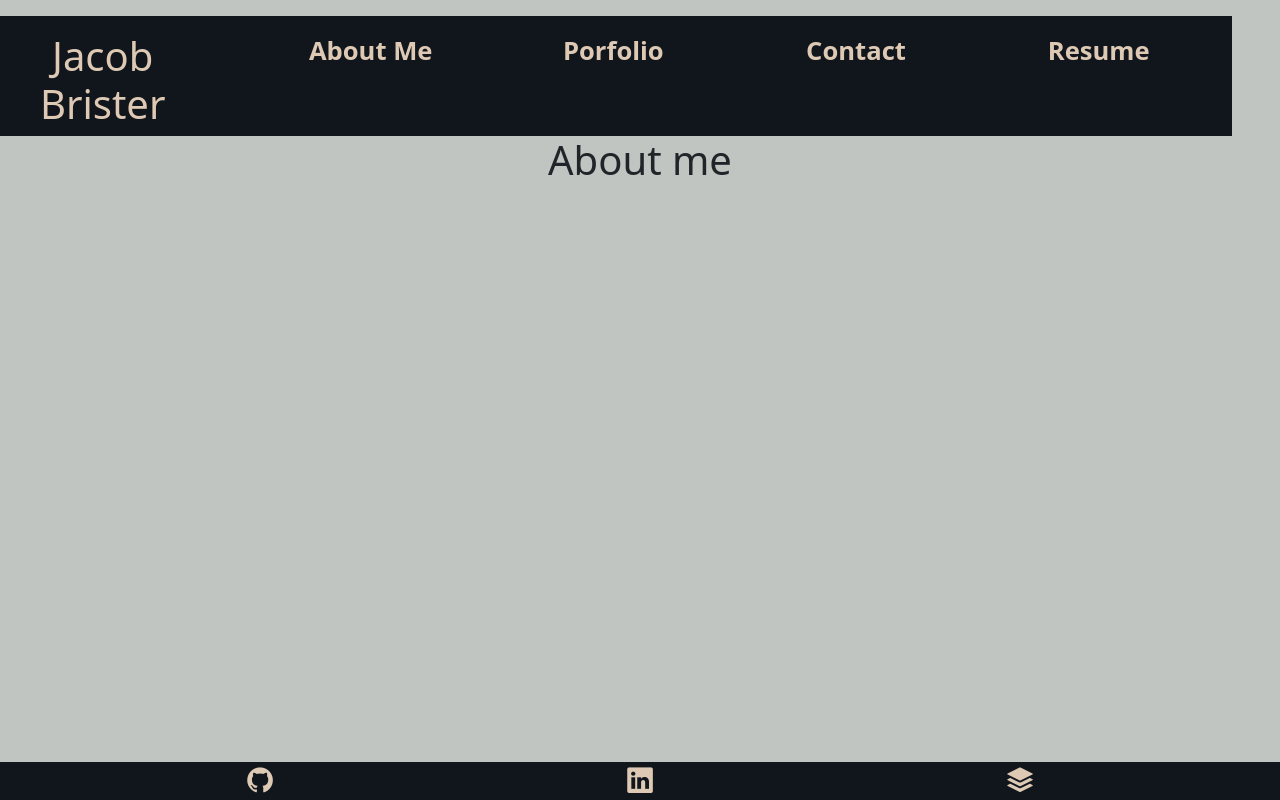
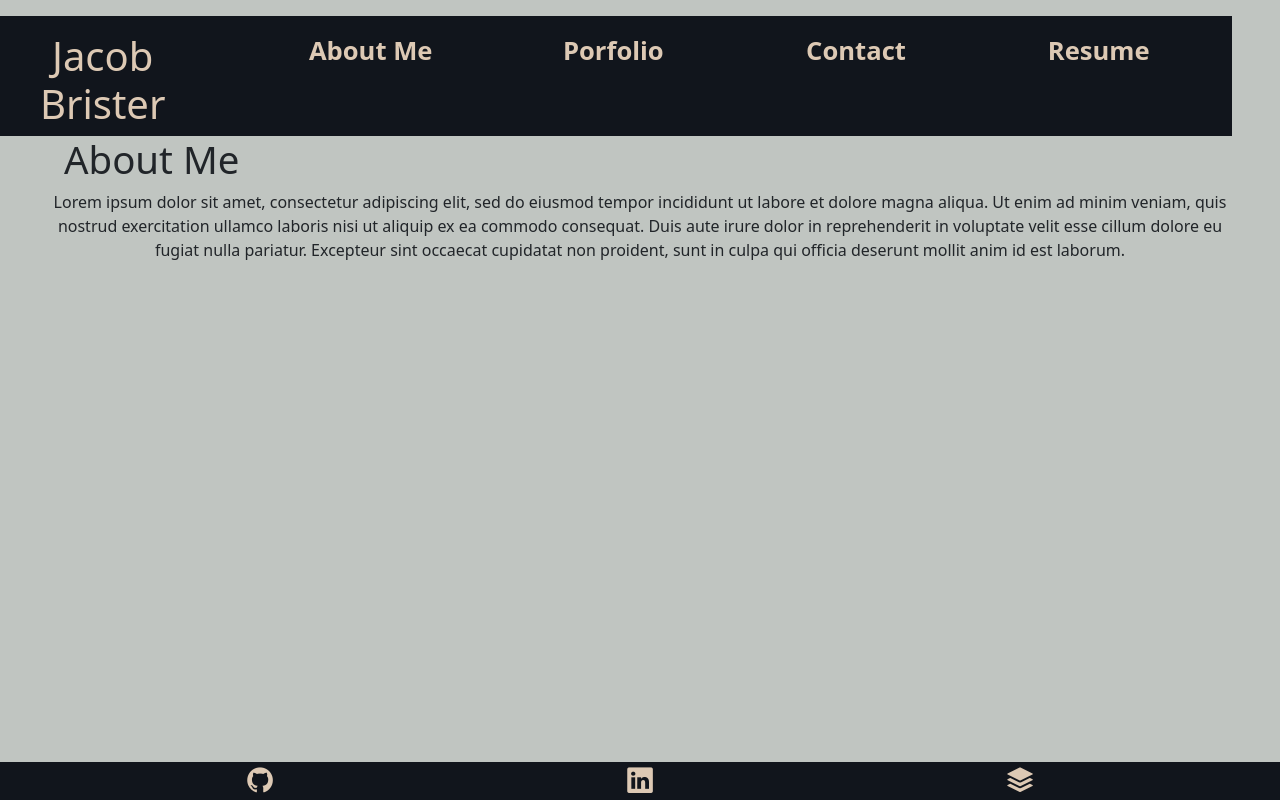
Before and after one commit to jbrister71/react-portfolio, a React (Create React App) app: page / in a window 1280 px wide. Built offline with nearby package versions, Linux system fonts and the light colour scheme.

Commit message:
added About Me component with text

```diff
--- a/src/App.js
+++ b/src/App.js
@@ -2,6 +2,7 @@ import React, { useState } from 'react';
 import './App.css';
 import Header from './components/Header';
 import Footer from './components/Footer';
+import AboutMe from './components/AboutMe';
 
 function App() {
 
@@ -17,7 +18,7 @@ function App() {
   return (
     <div className="App">
       <Header navCategories={navCategories} currentCategory={currentCategory} setCurrentCategory={setCurrentCategory}></Header>
-      {currentCategory === navCategories[0] ? <h1>About me</h1> : <></>}
+      {currentCategory === navCategories[0] ? <AboutMe></AboutMe> : <></>}
       {currentCategory === navCategories[1] ? <h1>Porfolio</h1> : <></>}
       {currentCategory === navCategories[2] ? <h1>Contact</h1> : <></>}
       {currentCategory === navCategories[3] ? <h1>Resume</h1> : <></>}
--- /dev/null
+++ b/src/components/AboutMe/index.js
@@ -0,0 +1,19 @@
+import React from 'react';
+
+function AboutMe() {
+    return (
+        <div>
+            <h2 className='about-me'>About Me</h2>
+            <div>
+                <p className='ps-5 pe-5'>
+                    Lorem ipsum dolor sit amet, consectetur adipiscing elit, sed do eiusmod tempor incididunt ut labore et dolore magna aliqua.
+                    Ut enim ad minim veniam, quis nostrud exercitation ullamco laboris nisi ut aliquip ex ea commodo consequat.
+                    Duis aute irure dolor in reprehenderit in voluptate velit esse cillum dolore eu fugiat nulla pariatur.
+                    Excepteur sint occaecat cupidatat non proident, sunt in culpa qui officia deserunt mollit anim id est laborum.
+                </p>
+            </div>
+        </div>
+    )
+}
+
+export default AboutMe;
--- a/src/index.css
+++ b/src/index.css
@@ -49,6 +49,12 @@ code {
     monospace;
 }
 
+.about-me {
+  padding-left: 5vw;
+  text-align: left;
+  font-size: 3vw;
+}
+
 .footer {
   background-color: var(--charcoal);
 }
```
